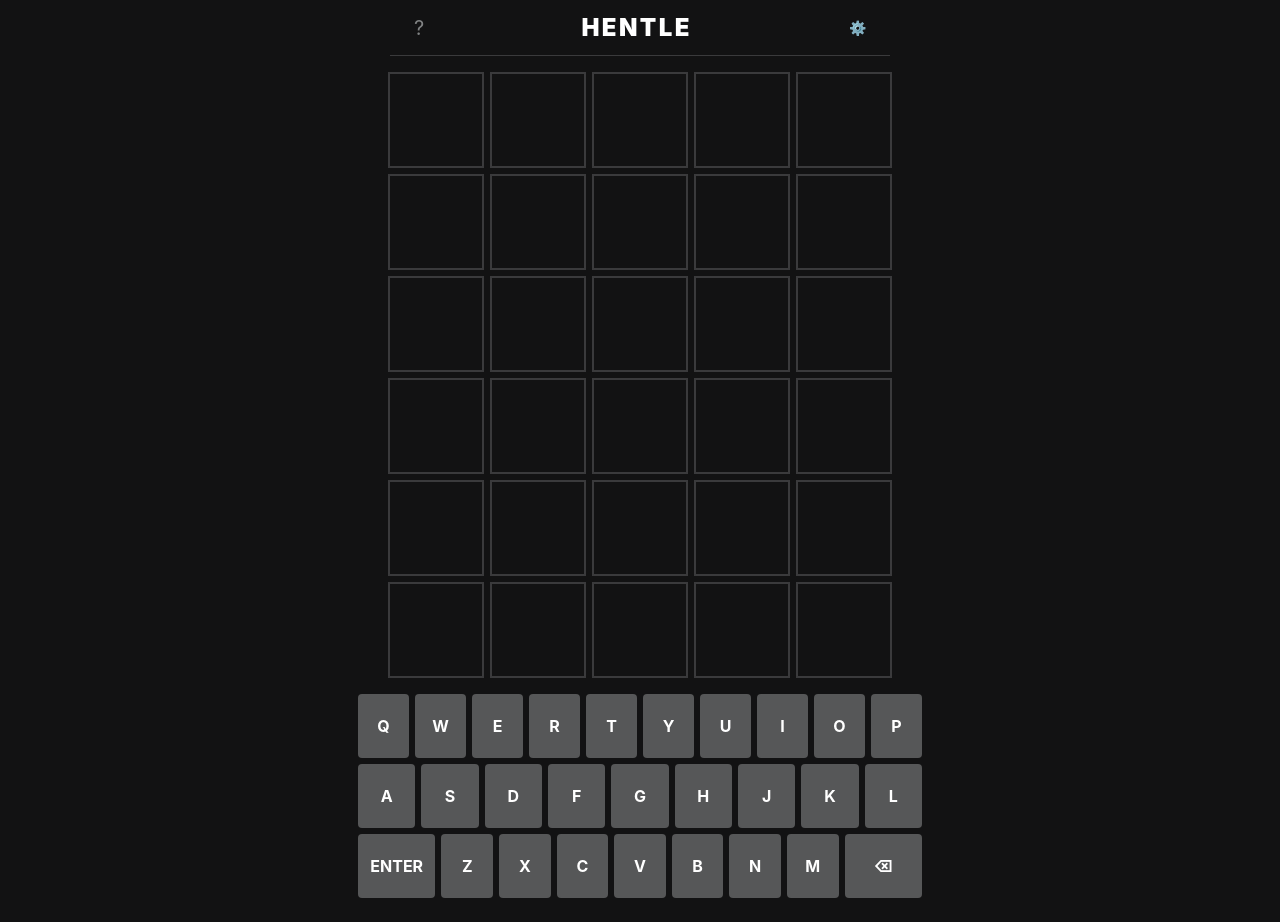
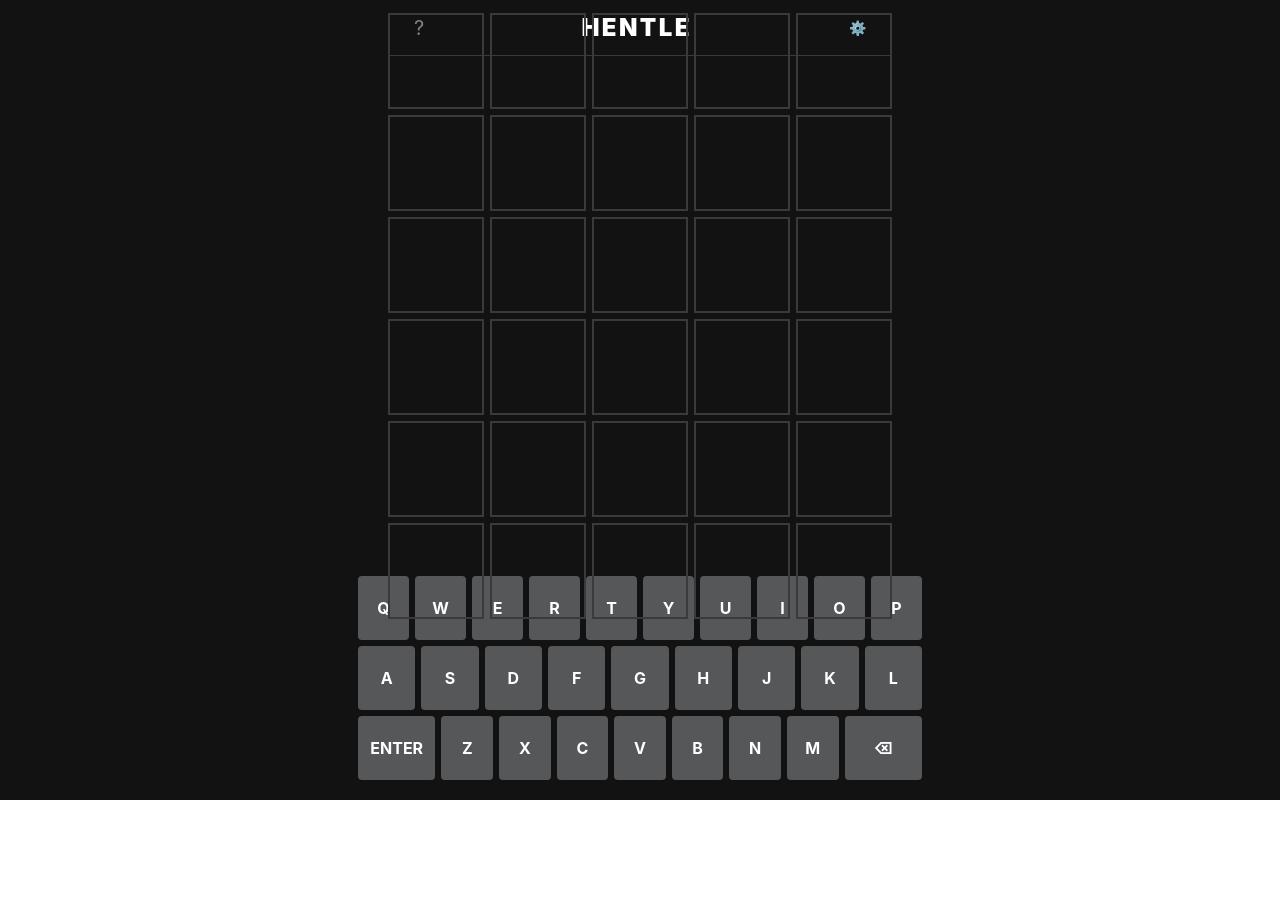
Before and after one commit to jagstar833-coder/Hentle, a React (Vite) app: page / in a window 1280 px wide. After the commit the page ends 800 px from the top, so only its background shows below. Built offline with nearby package versions, Linux system fonts and the light colour scheme; no server answers; the database is empty.

Commit message:
Fit entire game on screen: h-dvh layout, vw-based tile sizing

```diff
--- a/src/components/Keyboard.tsx
+++ b/src/components/Keyboard.tsx
@@ -29,7 +29,7 @@ export default function Keyboard({ keyStates, onKey, onEnter, onDelete }: Keyboa
   }
 
   return (
-    <div className="flex flex-col gap-1.5 w-full max-w-[580px] mx-auto px-2 pb-4 sm:pb-6">
+    <div className="flex flex-col gap-1.5 w-full max-w-[580px] mx-auto px-2 pb-[env(safe-area-inset-bottom,12px)] pb-3 sm:pb-5">
       {ROWS.map((row, i) => (
         <div key={i} className="flex gap-1.5">
           {row.map(key => {
--- a/src/components/Tile.tsx
+++ b/src/components/Tile.tsx
@@ -40,8 +40,8 @@ export default function Tile({ letter, state, isRevealing, index, isShaking, isB
   return (
     <div
       className={`
-        w-[62px] h-[62px] sm:w-24 sm:h-24 flex items-center justify-center
-        text-2xl sm:text-3xl font-bold uppercase
+        w-[18vw] h-[18vw] max-w-24 max-h-24 flex items-center justify-center
+        text-[5vw] sm:text-3xl font-bold uppercase
         select-none cursor-default
         ${colorClass} ${animClass}
       `}
--- a/src/pages/Game.tsx
+++ b/src/pages/Game.tsx
@@ -73,14 +73,14 @@ export default function Game() {
 
   if (loading) {
     return (
-      <div className="min-h-screen bg-dark-600 flex items-center justify-center">
+      <div className="h-dvh bg-dark-600 flex items-center justify-center">
         <div className="text-white text-2xl font-black tracking-widest animate-pulse">HENTLE</div>
       </div>
     )
   }
 
   return (
-    <div className="min-h-screen bg-dark-600 flex flex-col items-center">
+    <div className="h-dvh bg-dark-600 flex flex-col items-center overflow-hidden">
       <Header
         onHelp={() => setShowHelp(true)}
         onShare={() => setShowResult(true)}
@@ -89,14 +89,14 @@ export default function Game() {
 
       <Toast message={toast} />
 
+      <div className="flex-1 flex items-center justify-center min-h-0">
         <Board
           rows={rows}
           shakeRow={shakeRow}
           bounceRow={bounceRow}
           revealingRow={revealingRow}
         />
-
-      <div className="flex-1" />
+      </div>
 
       <Keyboard
         keyStates={keyStates}
```
Lines whose indentation alone changed are shown as unchanged.
